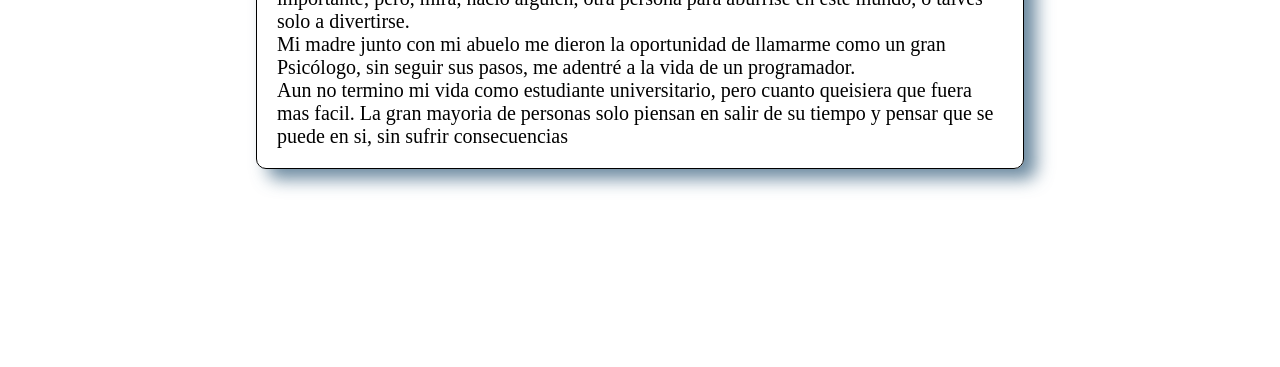
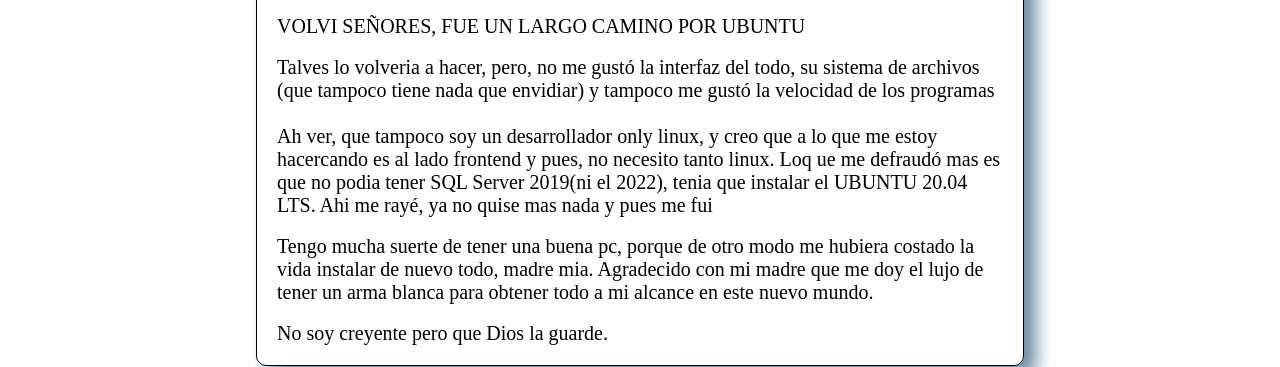
Before and after one commit to Ausubel/biografiaEn-UnaPagina, a plain HTML site: page index.html in a window 1280 px wide. Shown: the part 433-800 px from the top of the page. Drawn offline with Linux system fonts and the light colour scheme.

Commit message:
Agregando lo que me paso hoy

```diff
--- a/index.html
+++ b/index.html
@@ -36,12 +36,29 @@
             <p>
                 2003, 25 de febrero. Un día cualquiera, un día de los que no piensas que pasará algo importante; pero,
                 mira,
-                nació alguien, otra persona para aburrise en este mundo, o talves solo a divertirse. <br>
+                nació alguien, otra persona para aburrise en este mundo, o talves solo a divertirse. <br> <br>
                 Mi madre junto con mi abuelo me dieron la oportunidad de llamarme como un gran Psicólogo, sin seguir sus
-                pasos, me adentré a la vida de un programador. <br>
+                pasos, me adentré a la vida de un programador. <br> <br>
                 Aun no termino mi vida como estudiante universitario, pero cuanto queisiera que fuera mas facil. La gran
                 mayoria de personas solo piensan en salir de su tiempo y pensar que se puede en si, sin sufrir
                 consecuencias
+            </p> <br>
+            <p>VOLVI SEÑORES, FUE UN LARGO CAMINO POR UBUNTU</p> <br>
+            <p>Talves lo volveria a hacer, pero, no me gustó la interfaz del todo, su sistema de archivos (que tampoco
+                tiene nada que envidiar) y tampoco me gustó la velocidad de los programas</p>
+            <p> <br>
+                Ah ver, que tampoco soy un desarrollador only linux, y creo que a lo que me estoy hacercando es al lado
+                frontend y pues, no necesito tanto linux. Loq ue me defraudó mas es que no podia tener SQL Server
+                2019(ni el 2022), tenia que instalar el UBUNTU 20.04 LTS. Ahi me rayé, ya no quise mas nada y pues me
+                fui
+            </p> <br>
+            <p>
+                Tengo mucha suerte de tener una buena pc, porque de otro modo me hubiera costado la vida instalar de
+                nuevo todo, madre mia. Agradecido con mi madre que me doy el lujo de tener un arma blanca para obtener
+                todo a mi alcance en este nuevo mundo.
+            </p><br>
+            <p>
+                No soy creyente pero que Dios la guarde.
             </p>
         </div>
     </main>
```
